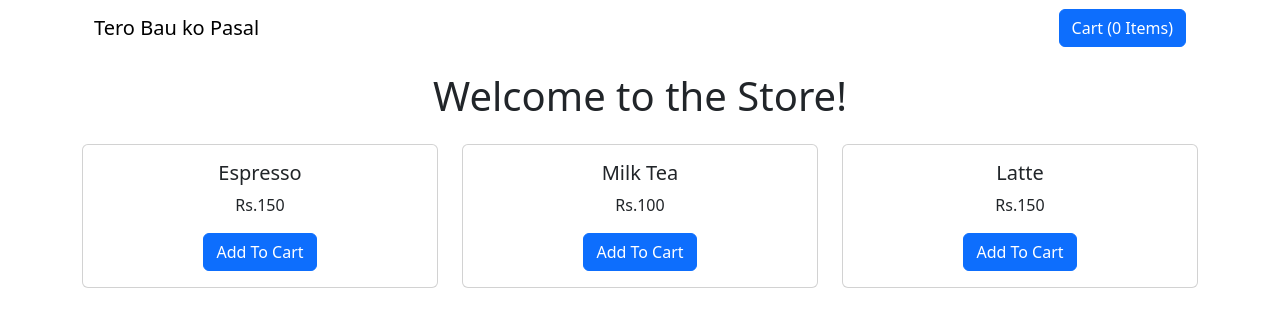
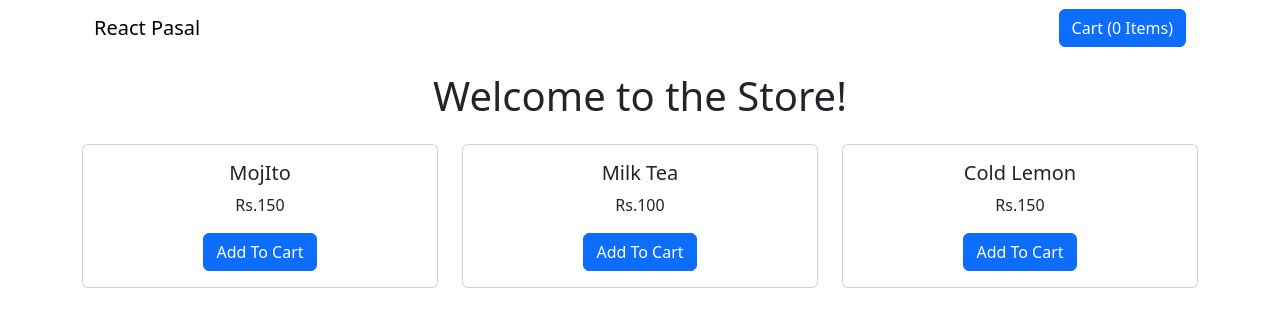
Before and after one commit to iamAkuma/react-shop, a React (Create React App) app: page / in a window 1280 px wide. Shown: the top 326 px of the page. Built offline with nearby package versions, Linux system fonts and the light colour scheme.

Commit message:
Some changes made to the names

```diff
--- a/src/components/Navbar.jsx
+++ b/src/components/Navbar.jsx
@@ -14,7 +14,7 @@
     <>
     <Container>
     <Navbar expand='sm'>
-        <Navbar.Brand href= '/'>Tero Bau ko Pasal</Navbar.Brand>
+        <Navbar.Brand href= '/'>React Pasal</Navbar.Brand>
         <Navbar.Toggle/>
         <Navbar.Collapse className='justify-content-end'>
             <Button onClick={handleShow}>
--- a/src/productStore.js
+++ b/src/productStore.js
@@ -1,7 +1,7 @@
 const productsArray = [
     {
         id: '1',
-        name: 'Espresso',
+        name: 'MojIto',
         price: 150
     },
     {
@@ -11,7 +11,7 @@
     },
     {
         id: '3',
-        name: 'Latte',
+        name: 'Cold Lemon',
         price: 150
     },
 
```
